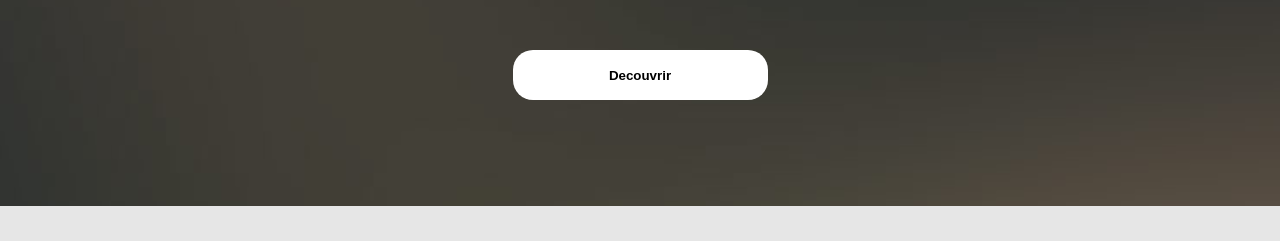
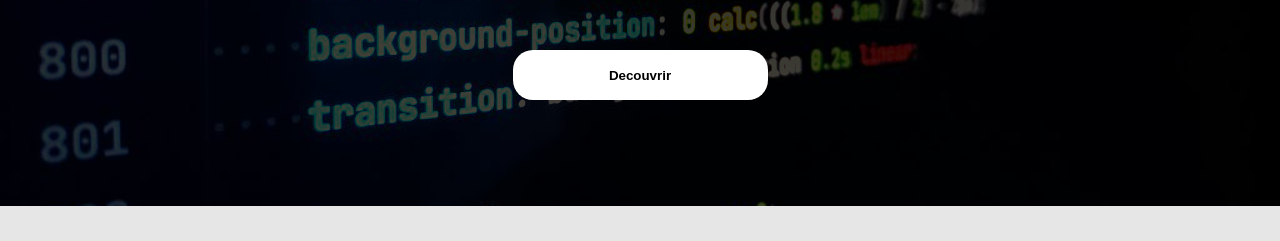
Before and after one commit to achtac/site.github.io, a plain HTML site: page index.html in a window 1280 px wide. Shown: the part 298-539 px from the top of the page. Drawn offline with Linux system fonts and the light colour scheme.

Commit message:
Add files via upload

```diff
--- a/style.css
+++ b/style.css
@@ -52,13 +52,14 @@ header a {
 #banniere{
      height:450px;
      width: 100%;
-     background: url("./image/06.jpg");
+     background: url("./image/06.jpg"),url("./image/8.jpg");
+        background-position: center;
+           background-clip:transparent;
+     background-blend-mode: darken;
+
      flex-direction: column;
-     background-color: black;
-     /* filter:grayscale(35%) contrast(55%); */
-      background-blend-mode:lighten;
      background-size: cover;
-     background-position: center;
+
      display: flex;
      justify-content: center;
      align-items: center;
```
